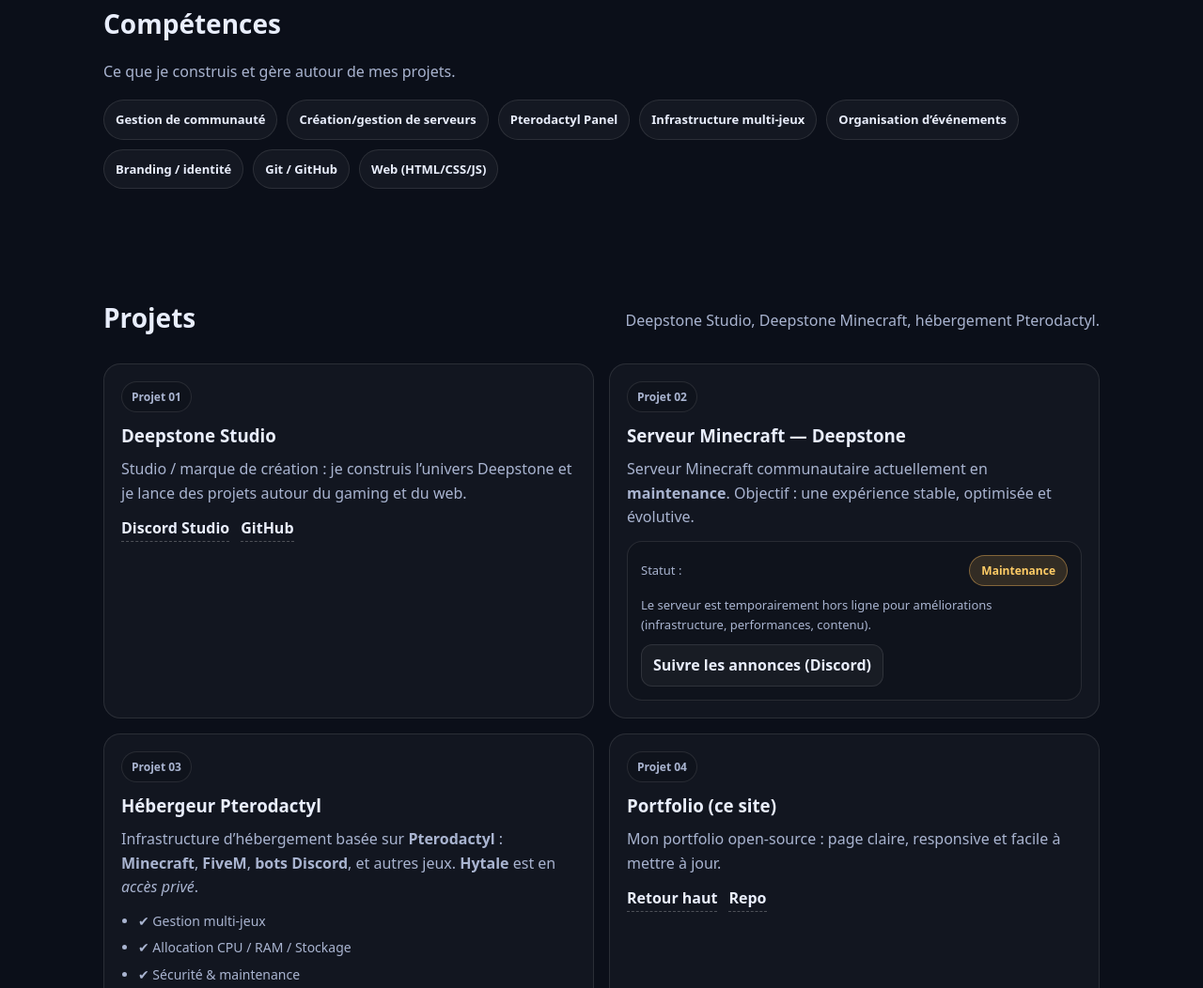
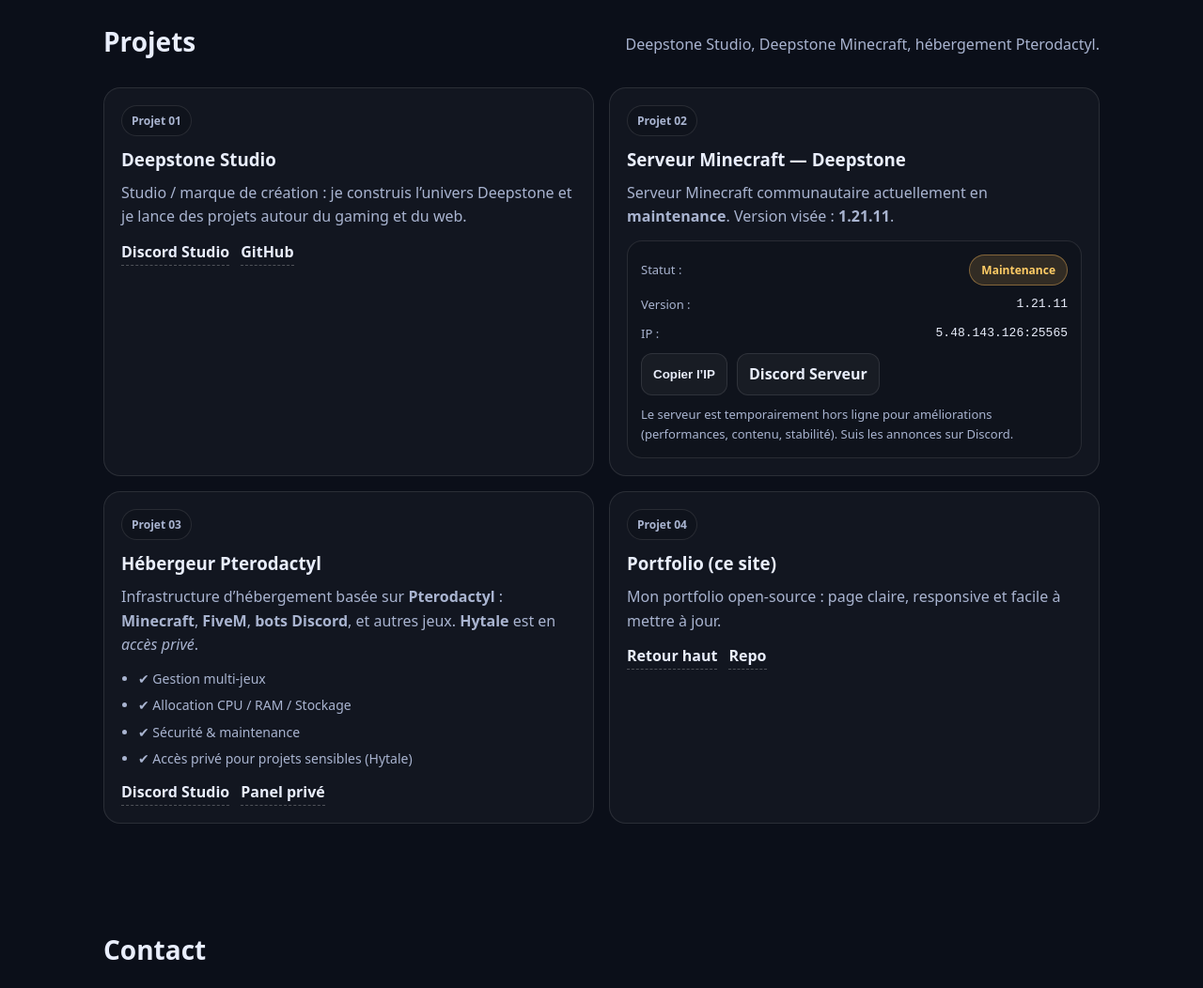
Before and after one commit to metal54400/Initial-portfolio, a plain HTML site: page index.html in a window 1280 px wide. Shown: the part 1319-2371 px from the top of the page at 94% size. Drawn offline with Linux system fonts and the light colour scheme.

Commit message:
Revise Projet 02 details and maintenance message
Updated project details for Projet 02, including version number and server IP. Adjusted maintenance message to reflect current status.

```diff
--- a/index.html
+++ b/index.html
@@ -57,8 +57,15 @@
           <pre class="card__code"><code>const mateo = {
   nom: "Mathéo Favier",
   pseudo: ["metal54400", "metal54400_"],
-  projets: ["Deepstone Studio", "Deepstone (Minecraft)", "Hébergeur Pterodactyl"],
-  discord: { studio: "discord.gg/9f8uz3XNPf", serveur: "discord.gg/r5WPfZajfN" }
+  projets: [
+    "Deepstone Studio",
+    "Deepstone (Minecraft)",
+    "Hébergeur Pterodactyl"
+  ],
+  discord: {
+    studio: "discord.gg/9f8uz3XNPf",
+    serveur: "discord.gg/r5WPfZajfN"
+  }
 };</code></pre>
         </div>
       </div>
@@ -138,13 +145,13 @@
             </div>
           </article>
 
-          <!-- Projet 02 (MAINTENANCE) -->
+          <!-- Projet 02 -->
           <article class="project">
             <div class="project__badge">Projet 02</div>
             <h3>Serveur Minecraft — Deepstone</h3>
             <p>
               Serveur Minecraft communautaire actuellement en <strong>maintenance</strong>.
-              Objectif : une expérience stable, optimisée et évolutive.
+              Version visée : <strong>1.21.11</strong>.
             </p>
 
             <div class="serverBox">
@@ -153,17 +160,29 @@
                 <strong class="serverStatus maintenance">Maintenance</strong>
               </div>
 
-              <p class="tiny muted" style="margin:10px 0 0;">
-                Le serveur est temporairement hors ligne pour améliorations (infrastructure, performances, contenu).
-              </p>
+              <div class="serverBox__row" style="margin-top:10px;">
+                <span class="muted tiny">Version :</span>
+                <code class="serverBox__pill">1.21.11</code>
+              </div>
+
+              <div class="serverBox__row" style="margin-top:10px;">
+                <span class="muted tiny">IP :</span>
+                <code class="serverBox__ip" id="serverIp">5.48.143.126:25565</code>
+              </div>
 
               <div class="serverBox__actions">
+                <button class="btn btn--ghost btn--tiny" type="button" id="copyIpBtn">Copier l’IP</button>
                 <a class="btn btn--ghost btn--tiny"
                    href="https://discord.gg/r5WPfZajfN"
                    target="_blank" rel="noreferrer">
-                  Suivre les annonces (Discord)
+                  Discord Serveur
                 </a>
               </div>
+
+              <p class="tiny muted" style="margin:10px 0 0;">
+                Le serveur est temporairement hors ligne pour améliorations (performances, contenu, stabilité).
+                Suis les annonces sur Discord.
+              </p>
             </div>
           </article>
 
```
